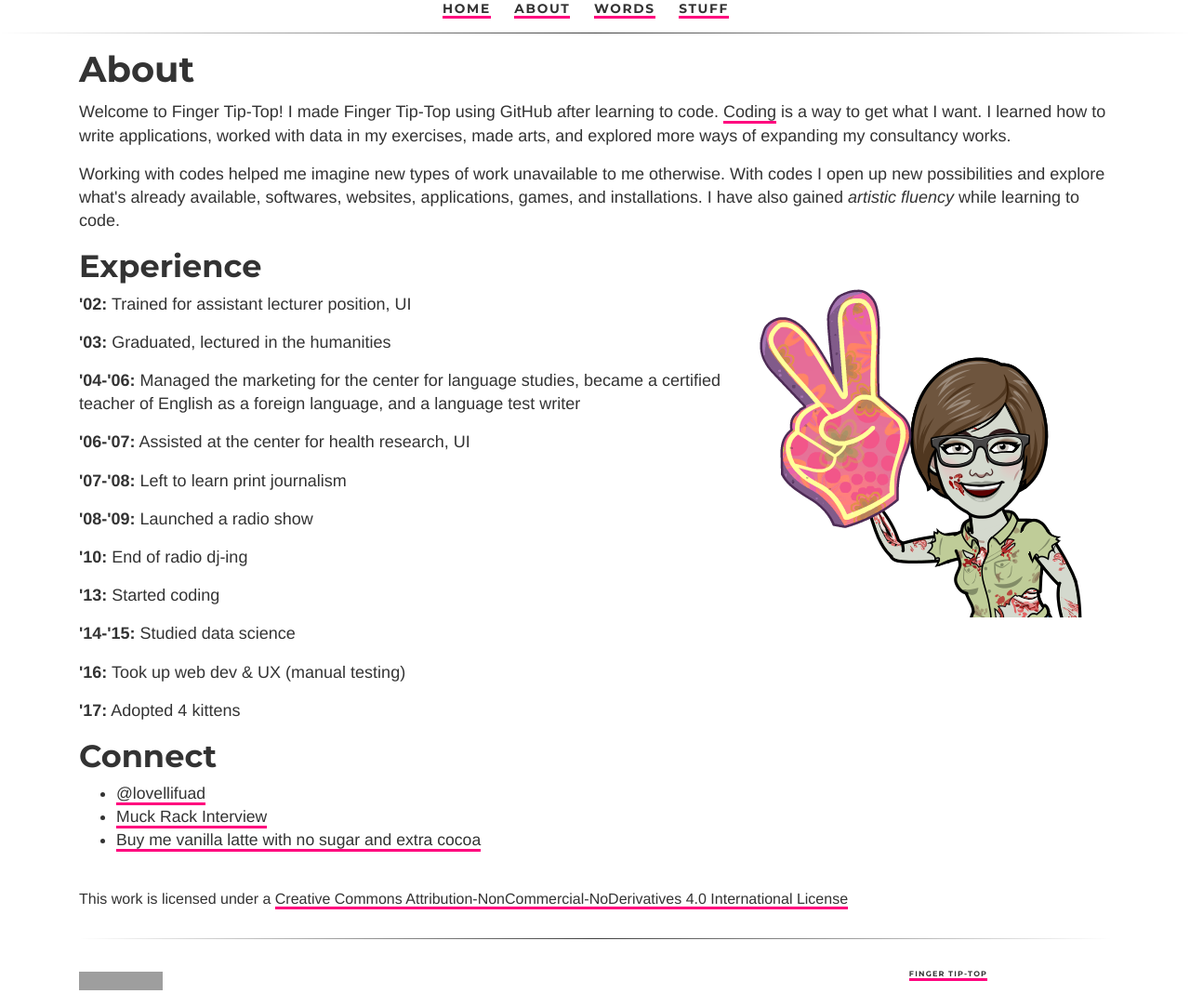
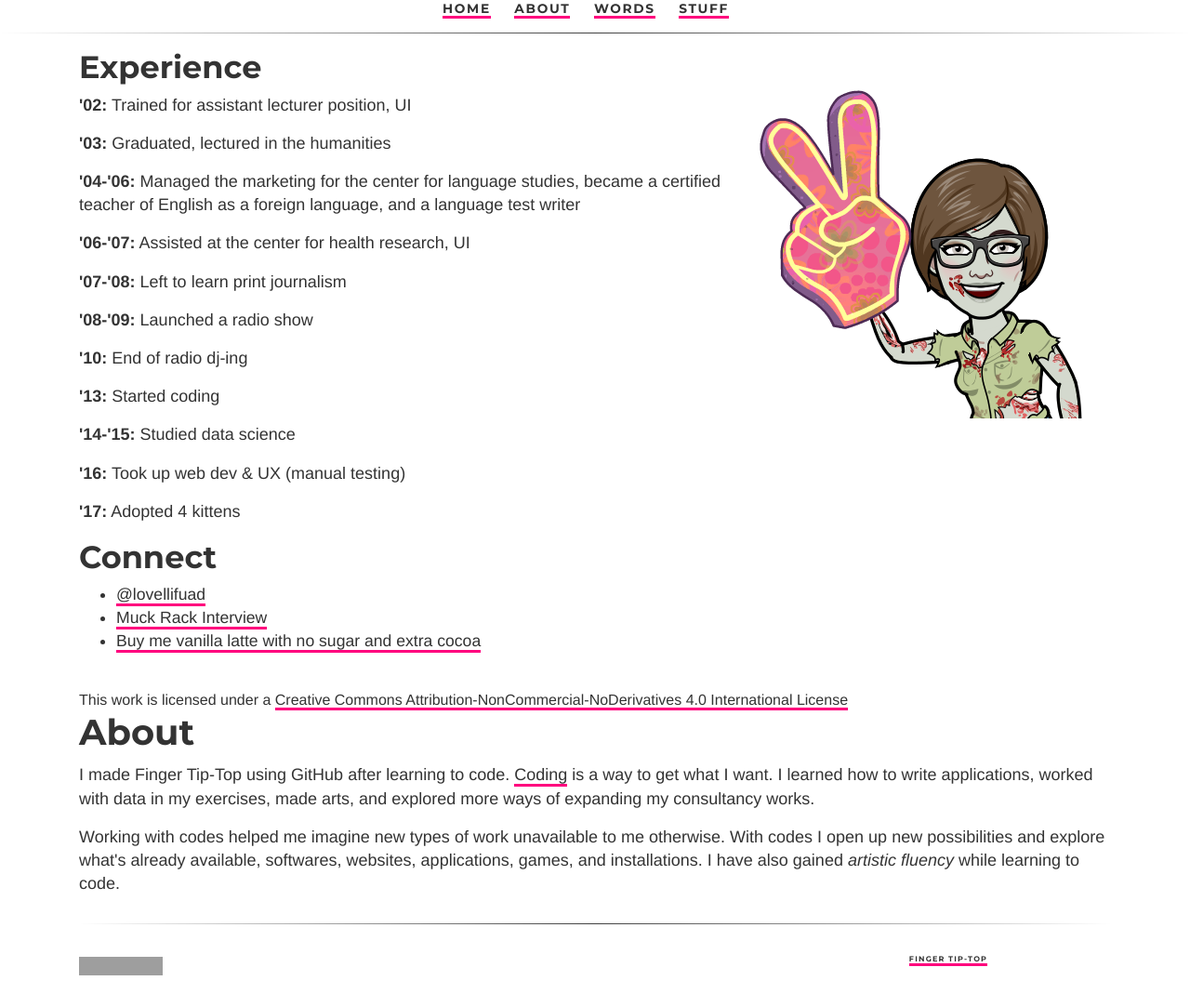
Before and after one commit to ariesti/ariesti.github.io, a Jekyll site: the page built from about/index.html, in a window 1280 px wide. Shown: the whole page at 93% size. Built offline with Jekyll 4.4.1, drawn with Linux system fonts in a browser that asks for light colours; grey boxes are pictures that could not be loaded.

Commit message:
Hierarchy

```diff
--- a/about/index.html
+++ b/about/index.html
@@ -4,21 +4,6 @@ title: About Lovelli Fuad
 tagline: Coding is a way to get what I want
 description: Some details about Finger Tip-top and why it was created
 ---
-<h1>About</h1>
-
-<p>
-Welcome to Finger Tip-Top!
-I made Finger Tip-Top using GitHub after learning to code.
-<a href="https://github.com/ariesti">Coding</a> is a way to get what I want.
-I learned how to write applications, worked with data in my exercises, made arts, and explored more ways of expanding my consultancy works.
-</p>
-
-<p>
-Working with codes helped me imagine new types of work unavailable to me otherwise.
-With codes I open up new possibilities and explore what's already available, softwares, websites, applications, games, and installations.
-I have also gained <i>artistic fluency</i> while learning to code.
-</p>
-
 <img src="/assets/1-ftt.png" alt="Flowers in Chania" style="float:right" />
 
 <h2>Experience</h2>
@@ -47,3 +32,17 @@ I have also gained <i>artistic fluency</i> while learning to code.
 This work is licensed under a <a rel="license" href="http://creativecommons.org/licenses/by-nc-nd/4.0/">Creative Commons Attribution-NonCommercial-NoDerivatives 4.0 International License</a>
 <br>
 </div>
+
+<h1>About</h1>
+
+<p>
+I made Finger Tip-Top using GitHub after learning to code.
+<a href="https://github.com/ariesti">Coding</a> is a way to get what I want.
+I learned how to write applications, worked with data in my exercises, made arts, and explored more ways of expanding my consultancy works.
+</p>
+
+<p>
+Working with codes helped me imagine new types of work unavailable to me otherwise.
+With codes I open up new possibilities and explore what's already available, softwares, websites, applications, games, and installations.
+I have also gained <i>artistic fluency</i> while learning to code.
+</p>
```
